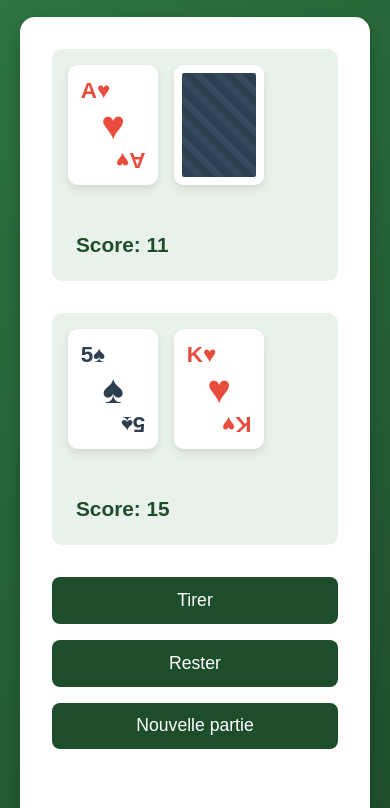
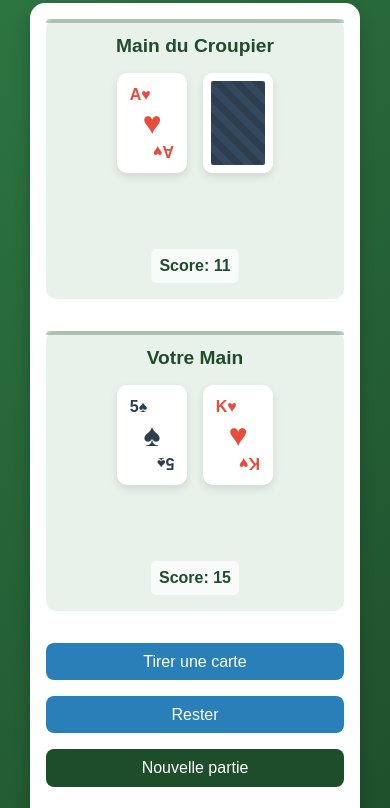
Before and after one commit to Baylox/SigmaJack, a plain HTML site: page index.html in a window 390 px wide. Shown: the part 93-901 px from the top of the page. Drawn offline with Linux system fonts and the light colour scheme.

Commit message:
Improve the html code and UI with improved titles and button labels

```diff
--- a/index.html
+++ b/index.html
@@ -11,16 +11,18 @@
         <h1>Blackjack</h1>
         <div class="game-area">
             <div class="dealer-area">
+                <h2 class="player-title">Main du Croupier</h2>
                 <div id="dealer-cards" class="cards"></div>
                 <div id="dealer-score" class="score">Score: 0</div>
             </div>
             <div class="player-area">
+                <h2 class="player-title">Votre Main</h2>
                 <div id="player-cards" class="cards"></div>
                 <div id="player-score" class="score">Score: 0</div>
             </div>
             <div class="controls">
-                <button id="hit-button">Tirer</button>
-                <button id="stand-button">Rester</button>
+                <button id="hit-button" class="action-button">Tirer une carte</button>
+                <button id="stand-button" class="action-button">Rester</button>
                 <button id="new-game-button">Nouvelle partie</button>
             </div>
             <div id="message" class="message"></div>
--- a/style.css
+++ b/style.css
@@ -1,3 +1,4 @@
+/* Variables de couleurs */
 :root {
     --primary-color: #1e4d2b;
     --background-color: #2d7742;
@@ -6,6 +7,7 @@
     --black-suit-color: #2c3e50;
 }
 
+/* Styles généraux */
 body {
     font-family: 'Arial', sans-serif;
     background: linear-gradient(135deg, var(--background-color) 0%, #1e4d2b 100%);
@@ -19,6 +21,7 @@ body {
     margin: 0 auto;
 }
 
+/* Titres */
 h1 {
     text-align: center;
     color: #fff;
@@ -26,6 +29,14 @@ h1 {
     text-shadow: 2px 2px 4px rgba(0, 0, 0, 0.3);
 }
 
+.player-title {
+    color: var(--primary-color);
+    font-size: 1.5rem;
+    margin: 0 0 1rem 0;
+    text-align: center;
+}
+
+/* Zone de jeu */
 .game-area {
     background-color: var(--card-color);
     border-radius: 15px;
@@ -35,16 +46,31 @@ h1 {
 
 .dealer-area, .player-area {
     margin-bottom: 2rem;
-    padding: 1rem;
+    padding: 1.5rem;
     border-radius: 10px;
     background-color: rgba(45, 119, 66, 0.1);
+    position: relative;
 }
 
+.dealer-area::before, .player-area::before {
+    content: '';
+    position: absolute;
+    top: 0;
+    left: 0;
+    right: 0;
+    height: 4px;
+    background: var(--primary-color);
+    border-radius: 10px 10px 0 0;
+    opacity: 0.3;
+}
+
+/* Cartes */
 .cards {
     display: flex;
     flex-wrap: wrap;
     gap: 1rem;
     min-height: 160px;
+    justify-content: center;
 }
 
 .card {
@@ -111,14 +137,23 @@ h1 {
     font-size: 2.5rem;
 }
 
+/* Score */
 .score {
     font-size: 1.3rem;
     font-weight: bold;
     color: var(--primary-color);
     padding: 0.5rem;
+    text-align: center;
+    margin-top: 1rem;
+    background: rgba(255, 255, 255, 0.7);
+    border-radius: 5px;
     display: inline-block;
+    position: relative;
+    left: 50%;
+    transform: translateX(-50%);
 }
 
+/* Contrôles */
 .controls {
     display: flex;
     gap: 1rem;
@@ -135,6 +170,11 @@ button {
     color: white;
     cursor: pointer;
     transition: all 0.3s;
+    min-width: 150px;
+}
+
+.action-button {
+    background-color: #2980b9;
 }
 
 button:hover:not(:disabled) {
@@ -142,19 +182,29 @@ button:hover:not(:disabled) {
     transform: translateY(-2px);
 }
 
+.action-button:hover:not(:disabled) {
+    background-color: #3498db;
+}
+
 button:disabled {
     background-color: #ccc;
     cursor: not-allowed;
+    transform: none;
 }
 
+/* Messages */
 .message {
     text-align: center;
     margin-top: 1.5rem;
     font-size: 1.3rem;
     font-weight: bold;
     min-height: 2rem;
+    padding: 1rem;
+    border-radius: 8px;
+    background: rgba(255, 255, 255, 0.7);
 }
 
+/* Styles pour les écrans moyens */
 @media (max-width: 768px) {
     .card {
         width: 90px;
@@ -163,9 +213,61 @@ button:disabled {
 
     .controls {
         flex-direction: column;
+        align-items: center;
     }
 
     button {
         width: 100%;
+        max-width: 300px;
     }
 }
+
+/* Styles pour les petits écrans */
+@media (max-width: 480px) {
+    .container {
+        padding: 0 10px;
+    }
+
+    h1 {
+        font-size: 1.5rem;
+    }
+
+    .player-title {
+        font-size: 1.2rem;
+    }
+
+    .game-area {
+        padding: 1rem;
+    }
+
+    .dealer-area, .player-area {
+        padding: 1rem;
+    }
+
+    .card {
+        width: 70px;
+        height: 100px;
+    }
+
+    .card-value {
+        font-size: 1rem;
+    }
+
+    .card-suit {
+        font-size: 2rem;
+    }
+
+    .score {
+        font-size: 1rem;
+    }
+
+    button {
+        font-size: 1rem;
+        padding: 0.6rem 1rem;
+    }
+
+    .message {
+        font-size: 1rem;
+        padding: 0.8rem;
+    }
+}
```
